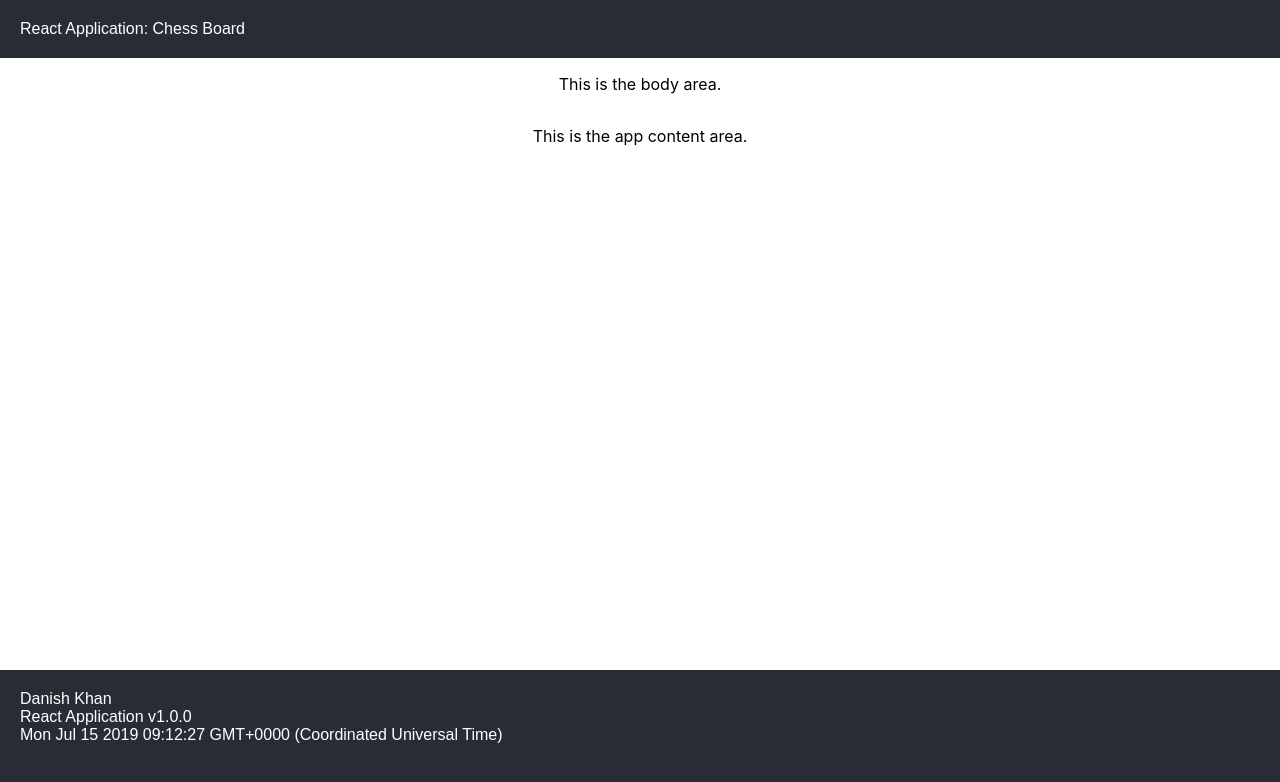
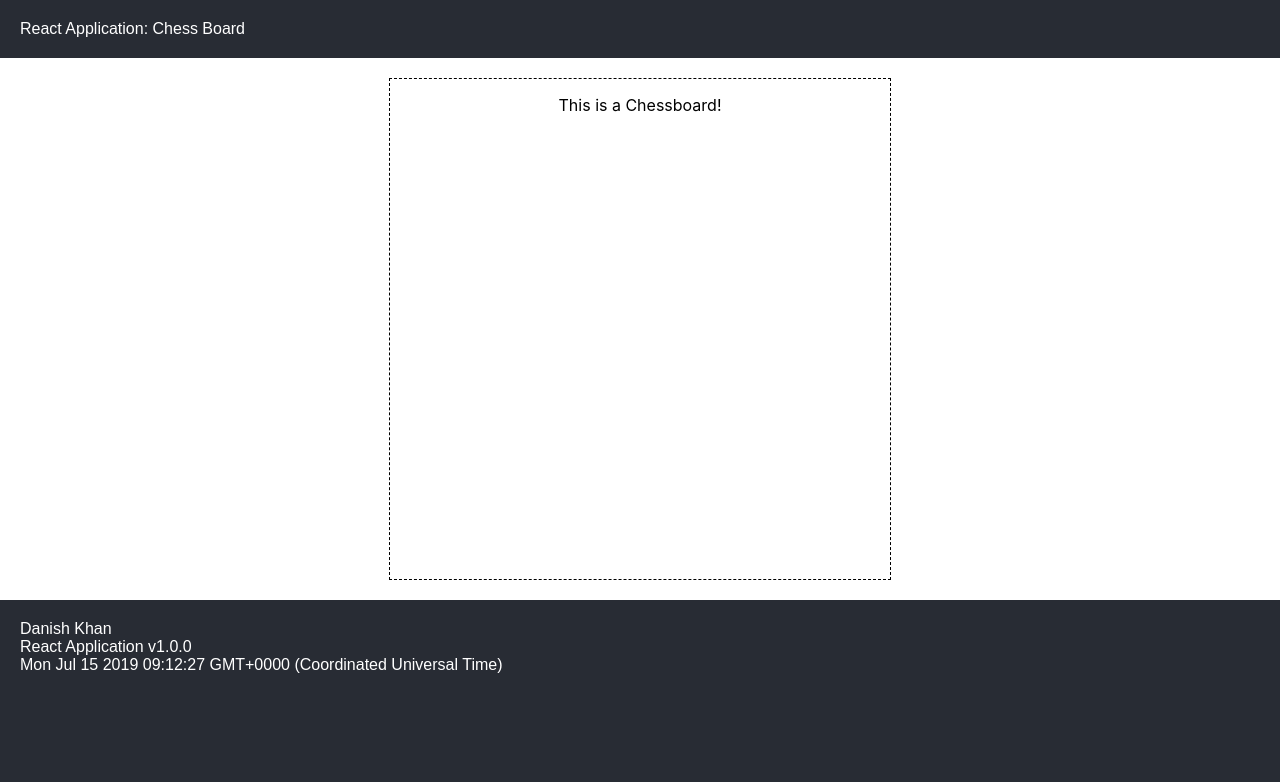
Before and after one commit to khand5/chess-knight-react, a React (Create React App) app: page / in a window 1280 px wide. Shown: the top 782 px of the page. Built offline with nearby package versions, Linux system fonts and the light colour scheme.

Commit message:
Added chessboard skeleton.

```diff
--- a/src/App.css
+++ b/src/App.css
@@ -19,11 +19,11 @@ html {
   display: flex;
   flex-direction: column;
   background-color: white;
+  align-items: center;
 }
 
 .App-body-content {
-  flex: 1 0 auto; /* Prevent Chrome, Opera, and Safari from letting these items shrink to smaller than their content's default minimum size. */
-  height: 70vh;
+  margin: 20px;
 }
 
 .App-footer {
--- a/src/App.tsx
+++ b/src/App.tsx
@@ -2,6 +2,7 @@ import React from "react";
 import "./App.css";
 import Navbar from "./components/Navbar/Navbar";
 import Footer from "./components/Footer/Footer";
+import Chessboard from "./components/Chessboard/Chessboard";
 
 const App: React.FC = () => {
   return (
@@ -11,9 +12,8 @@ const App: React.FC = () => {
       </header>
 
       <body className="App-body">
-        <p>This is the body area.</p>
         <div className="App-body-content">
-          <p>This is the app content area.</p>
+          <Chessboard />
         </div>
       </body>
 
--- /dev/null
+++ b/src/components/Chessboard/Chessboard.css
@@ -0,0 +1,8 @@
+.Chessboard {
+  height: 500px;
+  width: 500px;
+  border-width: 1px;
+  border-color: black;
+  border-style: dashed;
+  justify-content: center;
+}
--- /dev/null
+++ b/src/components/Chessboard/Chessboard.tsx
@@ -0,0 +1,12 @@
+import React from "react";
+import "./Chessboard.css";
+
+const Chessboard: React.FC = () => {
+  return (
+    <div className="Chessboard">
+      <p>This is a Chessboard!</p>
+    </div>
+  );
+};
+
+export default Chessboard;
```
